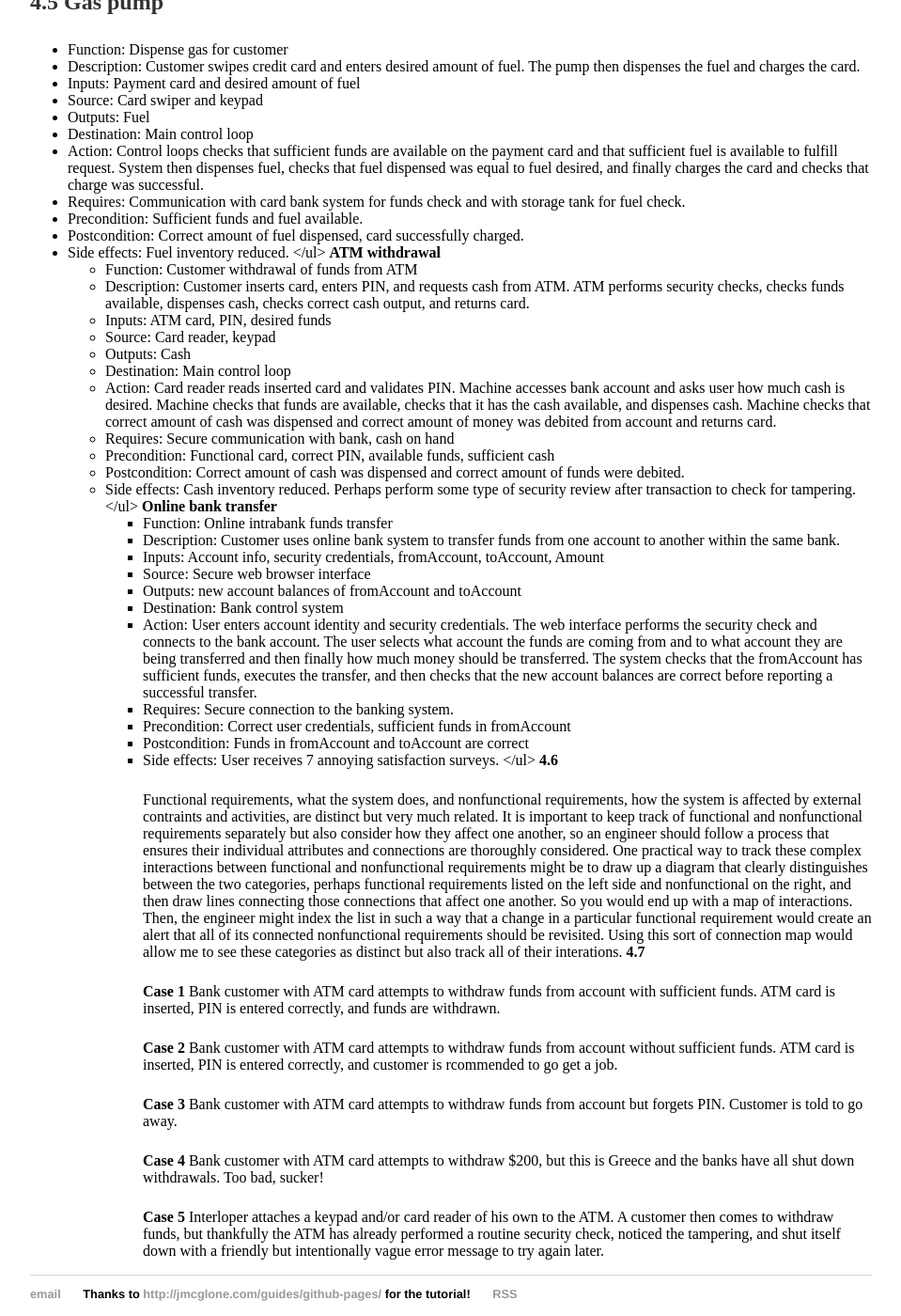
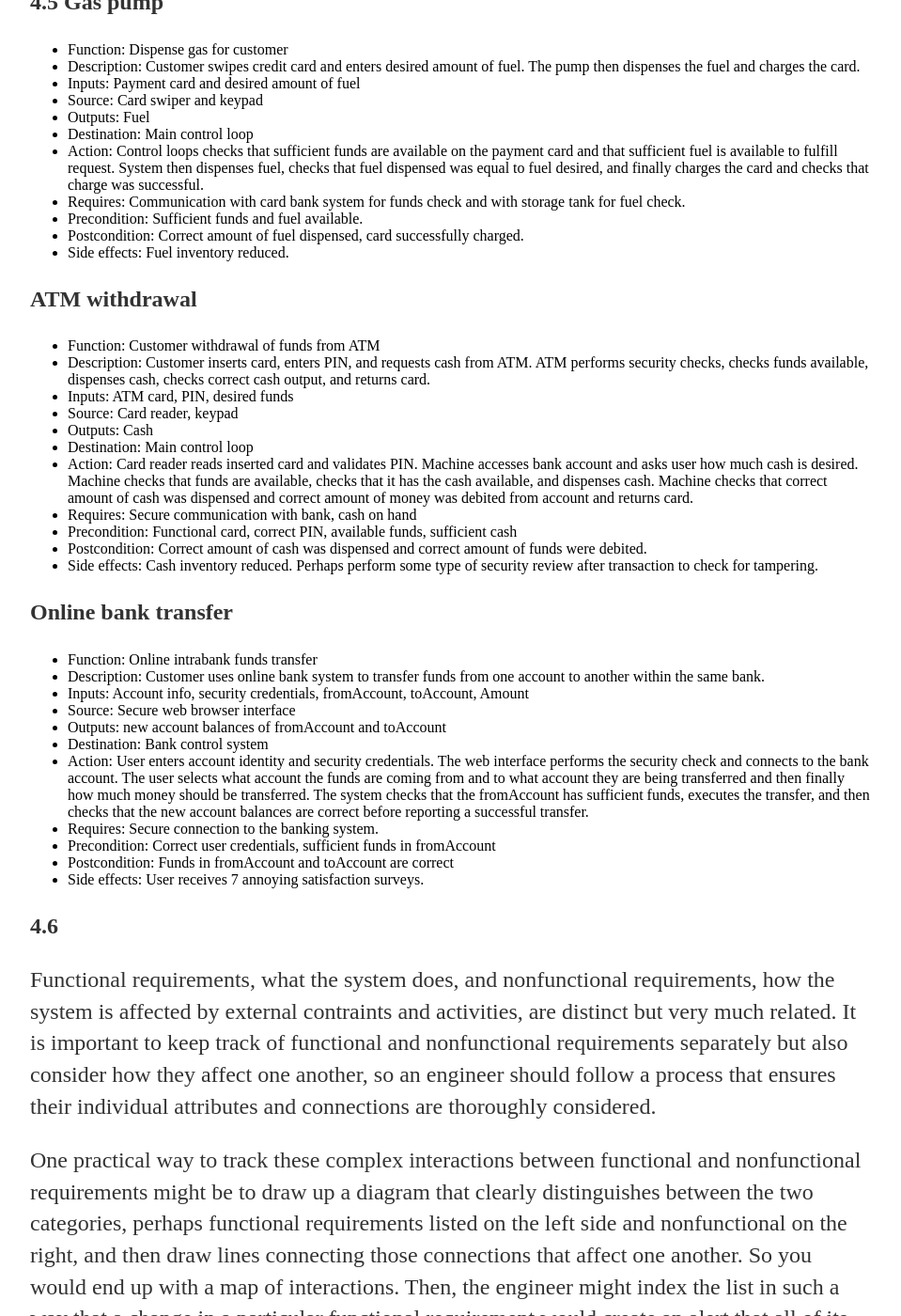
Before and after one commit to waltermblair/personal, a Jekyll site: the page built from _posts/2016-09-07-hw6:chapter4.md, in a window 1280 px wide and 1400 px high, scrolled down 269 px. Shown: the whole window at 94% size, without its empty margins (160-1119 px from the left). Built offline with Jekyll 4.4.1, drawn with Linux system fonts in a browser that asks for light colours; some of the changed text lies outside the part shown.

Commit message:
Format fix

```diff
--- a/_posts/2016-09-07-hw6:chapter4.md
+++ b/_posts/2016-09-07-hw6:chapter4.md
@@ -6,45 +6,45 @@ date: 2016-09-07
 <b>4.5</b>
 <b>Gas pump</b>
 <ul>
-<li>Function: Dispense gas for customer
-<li>Description: Customer swipes credit card and enters desired amount of fuel. The pump then dispenses the fuel and charges the card.
-<li>Inputs: Payment card and desired amount of fuel
-<li>Source: Card swiper and keypad
-<li>Outputs: Fuel
-<li>Destination: Main control loop
-<li>Action: Control loops checks that sufficient funds are available on the payment card and that sufficient fuel is available to fulfill request. System then dispenses fuel, checks that fuel dispensed was equal to fuel desired, and finally charges the card and checks that charge was successful.
-<li>Requires: Communication with card bank system for funds check and with storage tank for fuel check.
-<li>Precondition: Sufficient funds and fuel available.
-<li>Postcondition: Correct amount of fuel dispensed, card successfully charged.
-<li>Side effects: Fuel inventory reduced.
+<li>Function: Dispense gas for customer </li>
+<li>Description: Customer swipes credit card and enters desired amount of fuel. The pump then dispenses the fuel and charges the card.</li>
+<li>Inputs: Payment card and desired amount of fuel</li>
+<li>Source: Card swiper and keypad</li>
+<li>Outputs: Fuel</li>
+<li>Destination: Main control loop</li>
+<li>Action: Control loops checks that sufficient funds are available on the payment card and that sufficient fuel is available to fulfill request. System then dispenses fuel, checks that fuel dispensed was equal to fuel desired, and finally charges the card and checks that charge was successful.</li>
+<li>Requires: Communication with card bank system for funds check and with storage tank for fuel check.</li>
+<li>Precondition: Sufficient funds and fuel available.</li>
+<li>Postcondition: Correct amount of fuel dispensed, card successfully charged.</li>
+<li>Side effects: Fuel inventory reduced.</li>
 </ul>
 <b>ATM withdrawal</b>
 <ul>
-<li>Function: Customer withdrawal of funds from ATM
-<li>Description: Customer inserts card, enters PIN, and requests cash from ATM. ATM performs security checks, checks funds available, dispenses cash, checks correct cash output, and returns card.
-<li>Inputs: ATM card, PIN, desired funds
-<li>Source: Card reader, keypad
-<li>Outputs: Cash
-<li>Destination: Main control loop
-<li>Action: Card reader reads inserted card and validates PIN. Machine accesses bank account and asks user how much cash is desired. Machine checks that funds are available, checks that it has the cash available, and dispenses cash. Machine checks that correct amount of cash was dispensed and correct amount of money was debited from account and returns card.
-<li>Requires: Secure communication with bank, cash on hand
-<li>Precondition: Functional card, correct PIN, available funds, sufficient cash
-<li>Postcondition: Correct amount of cash was dispensed and correct amount of funds were debited.
-<li>Side effects: Cash inventory reduced. Perhaps perform some type of security review after transaction to check for tampering.
+<li>Function: Customer withdrawal of funds from ATM </li>
+<li>Description: Customer inserts card, enters PIN, and requests cash from ATM. ATM performs security checks, checks funds available, dispenses cash, checks correct cash output, and returns card.</li>
+<li>Inputs: ATM card, PIN, desired funds</li>
+<li>Source: Card reader, keypad</li>
+<li>Outputs: Cash</li>
+<li>Destination: Main control loop</li>
+<li>Action: Card reader reads inserted card and validates PIN. Machine accesses bank account and asks user how much cash is desired. Machine checks that funds are available, checks that it has the cash available, and dispenses cash. Machine checks that correct amount of cash was dispensed and correct amount of money was debited from account and returns card.</li>
+<li>Requires: Secure communication with bank, cash on hand</li>
+<li>Precondition: Functional card, correct PIN, available funds, sufficient cash</li>
+<li>Postcondition: Correct amount of cash was dispensed and correct amount of funds were debited.</li>
+<li>Side effects: Cash inventory reduced. Perhaps perform some type of security review after transaction to check for tampering.</li>
 </ul>
 <b>Online bank transfer</b>
 <ul>
-<li>Function: Online intrabank funds transfer
-<li>Description: Customer uses online bank system to transfer funds from one account to another within the same bank.
-<li>Inputs: Account info, security credentials, fromAccount, toAccount, Amount
-<li>Source: Secure web browser interface
-<li>Outputs: new account balances of fromAccount and toAccount
-<li>Destination: Bank control system
-<li>Action: User enters account identity and security credentials. The web interface performs the security check and connects to the bank account. The user selects what account the funds are coming from and to what account they are being transferred and then finally how much money should be transferred. The system checks that the fromAccount has sufficient funds, executes the transfer, and then checks that the new account balances are correct before reporting a successful transfer.
-<li>Requires: Secure connection to the banking system.
-<li>Precondition: Correct user credentials, sufficient funds in fromAccount
-<li>Postcondition: Funds in fromAccount and toAccount are correct
-<li>Side effects: User receives 7 annoying satisfaction surveys.
+<li>Function: Online intrabank funds transfer</li>
+<li>Description: Customer uses online bank system to transfer funds from one account to another within the same bank.</li>
+<li>Inputs: Account info, security credentials, fromAccount, toAccount, Amount</li>
+<li>Source: Secure web browser interface</li>
+<li>Outputs: new account balances of fromAccount and toAccount</li>
+<li>Destination: Bank control system</li>
+<li>Action: User enters account identity and security credentials. The web interface performs the security check and connects to the bank account. The user selects what account the funds are coming from and to what account they are being transferred and then finally how much money should be transferred. The system checks that the fromAccount has sufficient funds, executes the transfer, and then checks that the new account balances are correct before reporting a successful transfer.</li>
+<li>Requires: Secure connection to the banking system.</li>
+<li>Precondition: Correct user credentials, sufficient funds in fromAccount</li>
+<li>Postcondition: Funds in fromAccount and toAccount are correct</li>
+<li>Side effects: User receives 7 annoying satisfaction surveys.</li>
 </ul>
 <b>4.6</b>
 <p></p>
```
